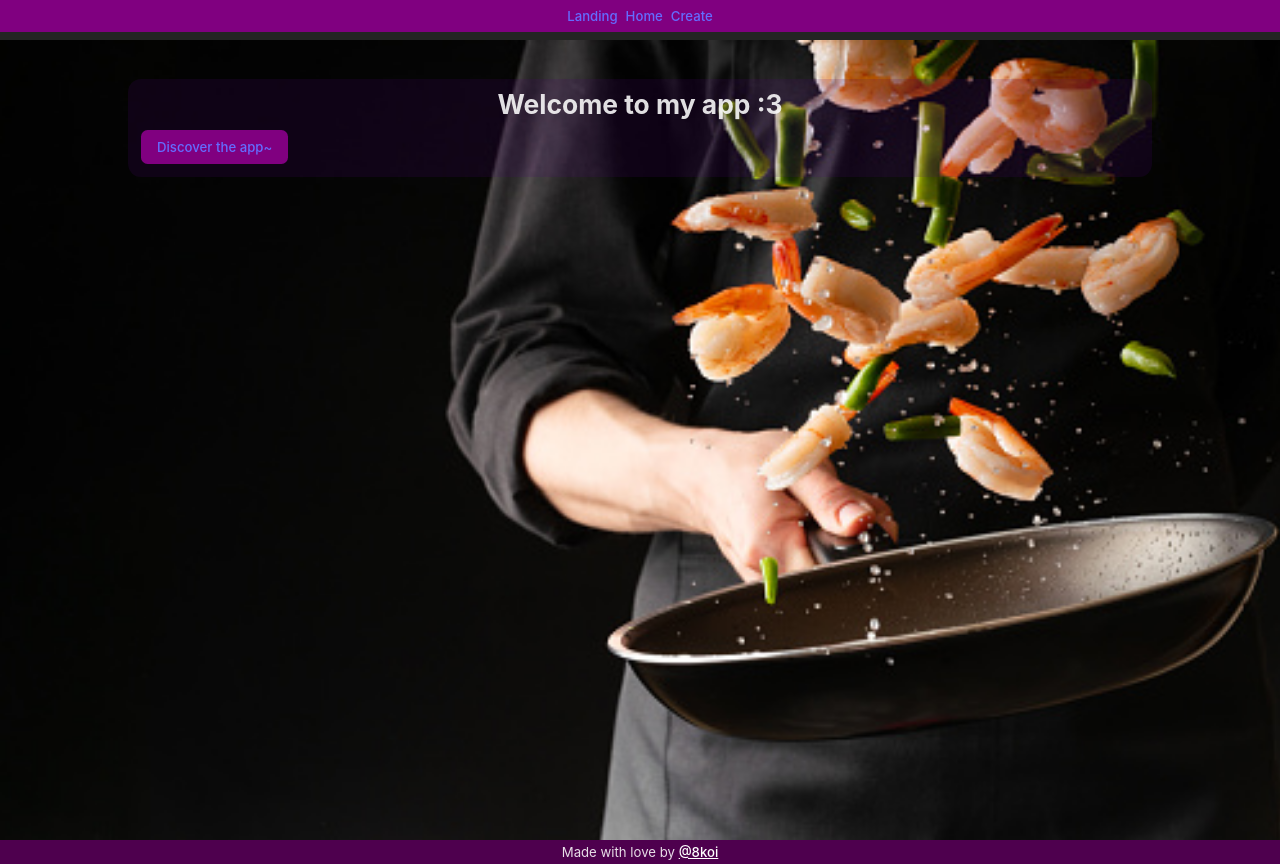
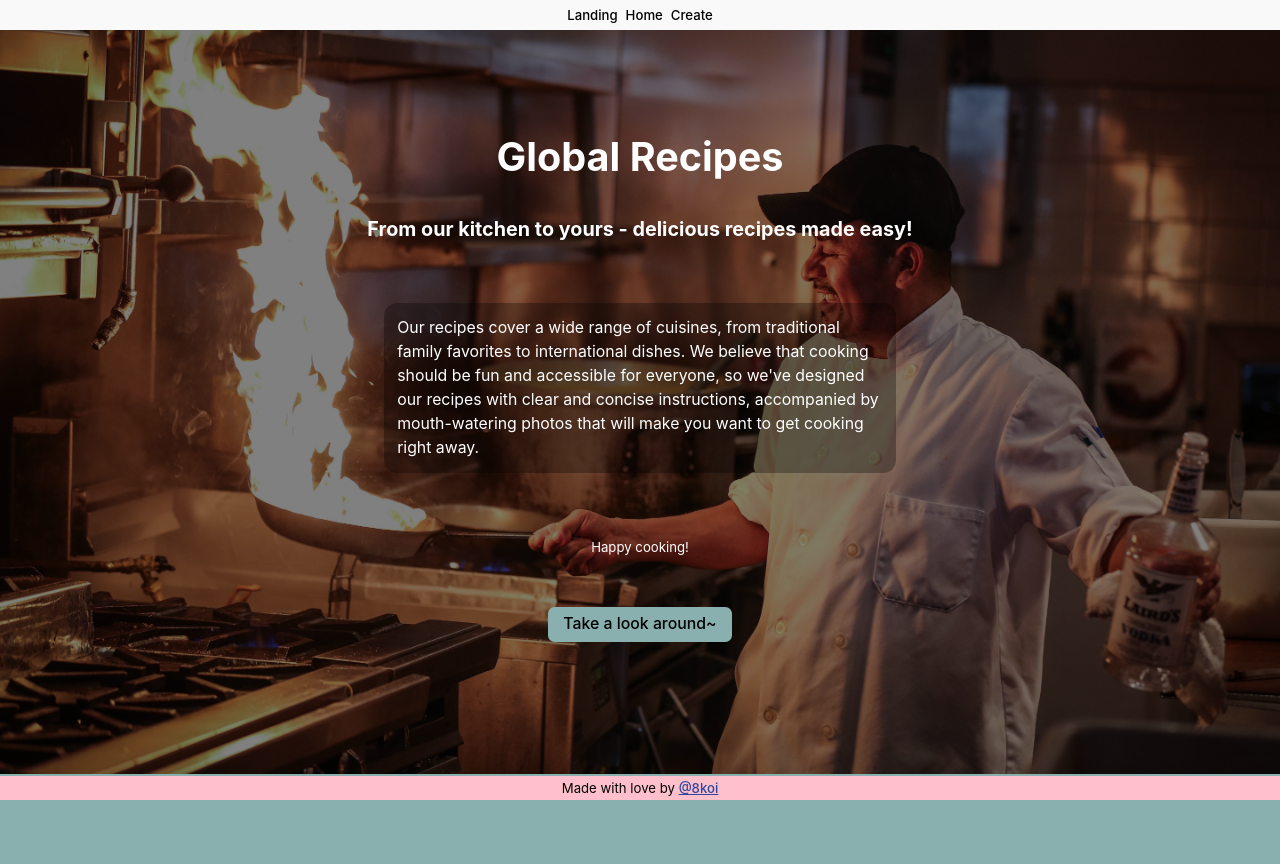
Before and after one commit to Hachikoi-the-creator/food-project, a React (Vite) app in the folder client/: page / in a window 1280 px wide. After the commit the page ends 800 px from the top, so only its background shows below. Built offline with nearby package versions, Linux system fonts and the light colour scheme; no server answers.

Commit message:
pallete chnage

```diff
--- a/client/src/components/Filters.jsx
+++ b/client/src/components/Filters.jsx
@@ -17,7 +17,7 @@ class Filters extends Component {
     return (
       <div className="filter-section">
         <GenericFlexContainer className="aplha-filter">
-          <p>by Alpabatich order</p>
+          <p>by Alphabetic order</p>
           <button onClick={() => this.handleDietAlpha(true)}>Ascending</button>
           <button onClick={() => this.handleDietAlpha(false)}>
             Descending
--- a/client/src/components/Footer.jsx
+++ b/client/src/components/Footer.jsx
@@ -1,7 +1,9 @@
+import { FooterStyle } from "./styles/LayoutStuff";
+
 export default function Footer() {
   return (
-    <div className="footer">
+    <FooterStyle>
       Made with love by <a href="https://mobile.twitter.com/8koi2">@8koi</a>
-    </div>
+    </FooterStyle>
   );
 }
--- a/client/src/components/Layout.jsx
+++ b/client/src/components/Layout.jsx
@@ -1,12 +1,13 @@
 import Navbar from "./Navbar";
 import Footer from "./Footer";
+import { LayoutMain } from "./styles/LayoutStuff";
 
 export default function Layout({ children }) {
   return (
-    <>
+    <LayoutMain>
       <Navbar />
-      <div style={{ marginTop: "3rem", minHeight: "87vh" }}>{children}</div>
+      <main>{children}</main>
       <Footer />
-    </>
+    </LayoutMain>
   );
 }
--- a/client/src/components/RecipesContainer.jsx
+++ b/client/src/components/RecipesContainer.jsx
@@ -3,7 +3,6 @@ import { useState } from "react";
 import { MainContainer } from "./styles/Var";
 import { FlexWrapper } from "./styles/RecipeMain";
 import Paged from "./Paged";
-import Filters from "./Filters";
 import RecipeCard from "./RecipeCard";
 
 export default function RecipesContainer() {
@@ -14,7 +13,6 @@ export default function RecipesContainer() {
 
   return (
     <MainContainer className="recipes-container">
-      <Filters />
       <Paged {...{ page }} total={filteredRecipes.length} {...{ setPage }} />
       <h2 className="main-title">Check out these recipes :D</h2>
       <FlexWrapper className="recipes-inner-wrapper">
--- a/client/src/components/styles/LandingPage.js
+++ b/client/src/components/styles/LandingPage.js
@@ -1,22 +1,57 @@
 import styled from "styled-components";
 
 export const LayoutWrapper = styled.div`
-  background-color:pink;
-  background-image: url("/cooking.jpg");
-  background-repeat:no-repeat;
-  background-position:center ;
+  background-image: url("/chef.jpg");
+  background-repeat: no-repeat;
+  background-position: center;
   background-size: cover;
+  /* darken bg */
+  background-color: grey;
+  background-blend-mode: multiply;
 
-  min-height:100vh;
+  min-height: calc(100vh - 2rem);
+  padding: 3rem 10%;
+  display: flex;
+  flex-direction: column;
+  justify-content: space-between;
+  align-items: center;
+  color: white;
 
-padding-top: 3rem;
+  @media (min-width: 800px) {
+    padding: 10rem 10%;
+  }
 
   a {
     display: inline-block;
     background-color: purple;
-    border-radius: .5rem;
-    padding: .4rem 1.2rem;
+    border-radius: 0.5rem;
+    padding: 0.4rem 1.2rem;
     margin-top: 1rem;
+    background-color: var(--blue);
+    color: black;
+    font-size: 1.2rem;
   }
 
-`
+  .title {
+    font-size: 3rem;
+    text-decoration: none;
+    margin-bottom: 1rem;
+  }
+
+  .intro {
+    padding: 1rem;
+    border-radius: 1rem;
+    width: 100%;
+    font-size: 1.2rem;
+    background-color: rgba(0, 0, 0, 0.3);
+    margin-block: 2rem;
+
+    @media (min-width: 800px) {
+      width: 50%;
+    }
+  }
+
+  .catch-prhase {
+    font-size: 1.2rem;
+  }
+`;
--- a/client/src/components/styles/LayoutStuff.js
+++ b/client/src/components/styles/LayoutStuff.js
@@ -1,13 +1,30 @@
 import styled from "styled-components";
+
+export const LayoutMain = styled.div`
+  display: flex;
+  justify-content: space-between;
+  align-items: center;
+  flex-direction: column;
+  min-height: 100vh;
+
+  main {
+    width: 100%;
+  }
+`;
 
 export const NavbarStyled = styled.nav`
   position: fixed;
   top: 0;
   width: 100%;
-  background-color: purple;
+  height: 2.3rem;
+  background-color: var(--white);
   display: flex;
   justify-content: center;
   align-items: center;
+
+  a {
+    color: black;
+  }
 
   ul {
     list-style: none;
@@ -19,3 +36,15 @@ export const NavbarStyled = styled.nav`
     padding: 0.3rem;
   }
 `;
+
+export const FooterStyle = styled.footer`
+  background-color: pink !important;
+  width: 100%;
+  color: black;
+  text-align: center;
+
+  a {
+    text-decoration: underline;
+    color: var(--dark-blue);
+  }
+`;
--- a/client/src/index.css
+++ b/client/src/index.css
@@ -1,11 +1,33 @@
+/* .pal2 {
+  --yellow: rgb(216, 204, 52);
+  --skin: rgb(229, 183, 105);
+  --pink: rgb(242, 183, 159);
+  --white: rgb(254, 212, 231);
+  --grey: rgb(237, 201, 255);
+}
+
+.pal3 {
+  --pink: rgb(224, 175, 160);
+  --white: rgb(244, 243, 238);
+  --grey: rgb(188, 184, 177);
+  --light-dark: rgb(138, 129, 124);
+  --dark: rgb(70, 63, 58);
+} */
+
 :root {
+  --dark-blue: rgb(44, 71, 160);
+  --blue: rgb(137, 176, 174);
+  --light-blue: rgb(190, 227, 219);
+  --white: rgb(250, 249, 249);
+  --pink: rgb(255, 186, 249);
+
   font-family: Inter, Avenir, Helvetica, Arial, sans-serif;
   font-size: 82.5%;
   line-height: 24px;
   font-weight: 400;
 
-  color: rgba(255, 255, 255, 0.87);
-  background-color: #242424;
+  color: black;
+  background-color: var(--blue);
 
   font-synthesis: none;
   text-rendering: optimizeLegibility;
@@ -34,7 +56,13 @@ a:hover {
   color: #535bf2;
 }
 
-h1,h2,h3,h4,h5{text-align: center;}
+h1,
+h2,
+h3,
+h4,
+h5 {
+  text-align: center;
+}
 
 button {
   padding: 0.2rem 0.7rem;
--- a/client/src/pages/Home.jsx
+++ b/client/src/pages/Home.jsx
@@ -1,5 +1,6 @@
 import { useEffect } from "react";
 import { useDispatch } from "react-redux";
+import Filters from "../components/Filters";
 import RecipesContainer from "../components/RecipesContainer";
 import SearchBar from "../components/SearchBar";
 import { apiRecipesFetch } from "../redux/actions";
@@ -13,6 +14,7 @@ export default function Home() {
 
   return (
     <div className="home">
+      <Filters />
       <SearchBar />
       <RecipesContainer />
     </div>
--- a/client/src/pages/Landing.jsx
+++ b/client/src/pages/Landing.jsx
@@ -2,7 +2,7 @@ import { useEffect } from "react";
 import { Link } from "react-router-dom";
 import { useDispatch } from "react-redux";
 import { getAllDiets } from "../redux/actions";
-import { MainContainer } from "../components/styles/Var.js"
+import { MainContainer } from "../components/styles/Var.js";
 import { LayoutWrapper } from "../components/styles/LandingPage";
 
 export default function Landing() {
@@ -14,10 +14,19 @@ export default function Landing() {
 
   return (
     <LayoutWrapper className="landing-page">
-    <MainContainer>
-    <h1>Welcome to my app :3</h1>
-    <Link to="/home">Discover the app~</Link>
-    </MainContainer>
+      <h1 className="title">Global Recipes</h1>
+      <h2 className="sub-title">
+        From our kitchen to yours - delicious recipes made easy!
+      </h2>
+      <p className="intro">
+        Our recipes cover a wide range of cuisines, from traditional family
+        favorites to international dishes. We believe that cooking should be fun
+        and accessible for everyone, so we've designed our recipes with clear
+        and concise instructions, accompanied by mouth-watering photos that will
+        make you want to get cooking right away.
+      </p>
+      <p className="catchprhase">Happy cooking!</p>
+      <Link to="/home">Take a look around~</Link>
     </LayoutWrapper>
   );
 }
```
Also changed, not shown: client/public/chef.jpg (added), 1 other file (tests, documents, lock files or other folders).
